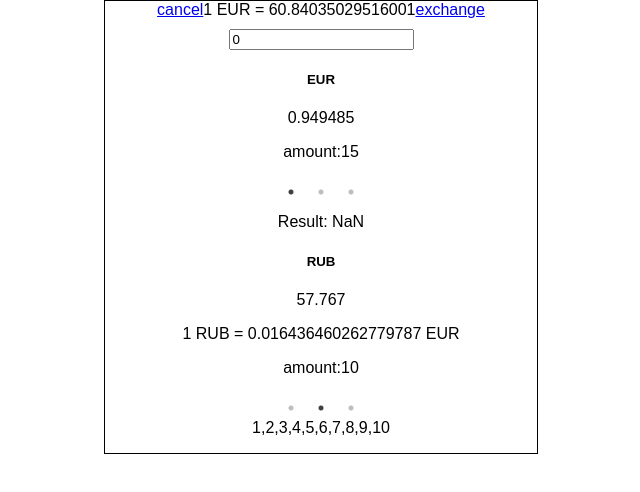
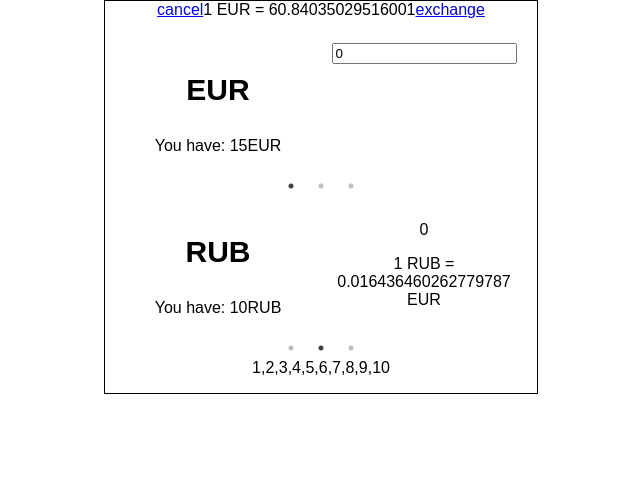
Before and after one commit to IIaJIeHo/exchange-screen, a React (Create React App) app: page / in a window 1280 px wide. Shown: the top 492 px of the page, without its empty margins (319-959 px from the left). Built offline with nearby package versions, Linux system fonts and the light colour scheme.

Commit message:
Structure components better

```diff
--- /dev/null
+++ b/src/components/CurrencyInput/CurrencyInput.js
@@ -0,0 +1,28 @@
+import React, { Component } from 'react';
+
+class CurrencyInput extends Component {
+  constructor(props) {
+    super(props);
+
+    this.state = {
+      active: this.props.active || '0'
+    }
+
+    this.onChange = this.onChange.bind(this);
+  }
+
+  onChange(e){
+    let val = +e.target.value;
+    this.setState({active: val});
+    this.props.onInputChange(val);
+  }
+
+
+  render() {
+    return (
+        <input type="text" value={this.state.active} onChange={this.onChange}/>
+    );
+  }
+}
+
+export default CurrencyInput;
--- /dev/null
+++ b/src/components/CurrencyResult/CurrencyResult.js
@@ -0,0 +1,23 @@
+import React, { Component } from 'react';
+
+class CurrencyResult extends Component {
+
+  conversionResult(currency){
+    console.log(+this.props.activeChange[this.props.current]);
+    console.log(this.props.rates[currency]);
+    console.log(this.props.rates[this.props.current]);
+    let current = this.props.activeChange[this.props.current] || 0;
+    return +current * this.props.rates[currency] / this.props.rates[this.props.current];
+  }
+
+  render() {
+    return (
+      <div>
+        <p>{this.conversionResult(this.props.currency)}</p>
+        <p>1 {this.props.currency} = {this.props.rates[this.props.current] / this.props.rates[this.props.currency]} {this.props.current}</p>
+      </div>
+    );
+  }
+}
+
+export default CurrencyResult;
--- /dev/null
+++ b/src/components/Slide/Slide.css
@@ -0,0 +1,14 @@
+.slide {
+  font-size: 0;
+}
+.slide-column{
+  display: inline-block;
+  width: 50%;
+  vertical-align: top;
+}
+.slide-column h3 {
+  font-size: 30px;
+}
+.slide-column p {
+  font-size: 16px;
+}
--- a/src/components/Slide/Slide.js
+++ b/src/components/Slide/Slide.js
@@ -1,37 +1,26 @@
 import React, { Component } from 'react';
+import CurrencyInput from '../CurrencyInput/CurrencyInput';
+import CurrencyResult from '../CurrencyResult/CurrencyResult';
+import './Slide.css';
 
 class Slide extends Component {
 
   constructor(props) {
     super(props);
-
-    this.state = {
-      active: this.props.active || '0'
-    }
-
-    this.onChange = this.onChange.bind(this);
-  }
-
-  onChange(e){
-    let val = +e.target.value;
-    this.setState({active: val});
-    //this.props.onInputChange(val);
-  }
-
-  conversionResult(currency){
-    return +this.props.activeChange[this.props.current] * this.props.rates[currency] / this.props.rates[this.props.current];
   }
 
   render() {
     let currentCurrency = this.props.type == "start" ? this.props.current : this.props.next;
     return (
-      <div>
-        {this.props.type == "start" ? <input type="text" value={this.state.active} onChange={this.onChange}/> :
-         this.props.type == "end" ? <p>Result: {this.conversionResult(this.props.currency)}</p> : ''}
-        <h5>{this.props.currency}</h5>
-        <p>{this.props.rates[this.props.currency]}</p>
-        {this.props.type == "end" ? <p>1 {this.props.currency} = {this.props.rates[this.props.current] / this.props.rates[this.props.currency]} {this.props.current}</p> : ''}
-        <p>amount:{this.props.pocket[this.props.currency]}</p>
+      <div className="slide">
+        <div className="slide-column">
+          <h3>{this.props.currency}</h3>
+          <p>You have: {this.props.pocket[this.props.currency]}{currentCurrency}</p>
+        </div>
+        <div className="slide-column">
+          {this.props.type == "start" ? <CurrencyInput active={this.props.active} onInputChange={this.props.onInputChange} /> :
+          <CurrencyResult activeChange={this.props.activeChange} currency={this.props.currency} current={this.props.current} rates={this.props.rates} />}
+        </div>
       </div>
     );
   }
```
Also changed, not shown: src/components/App/App.js (+0 -18 lines).
